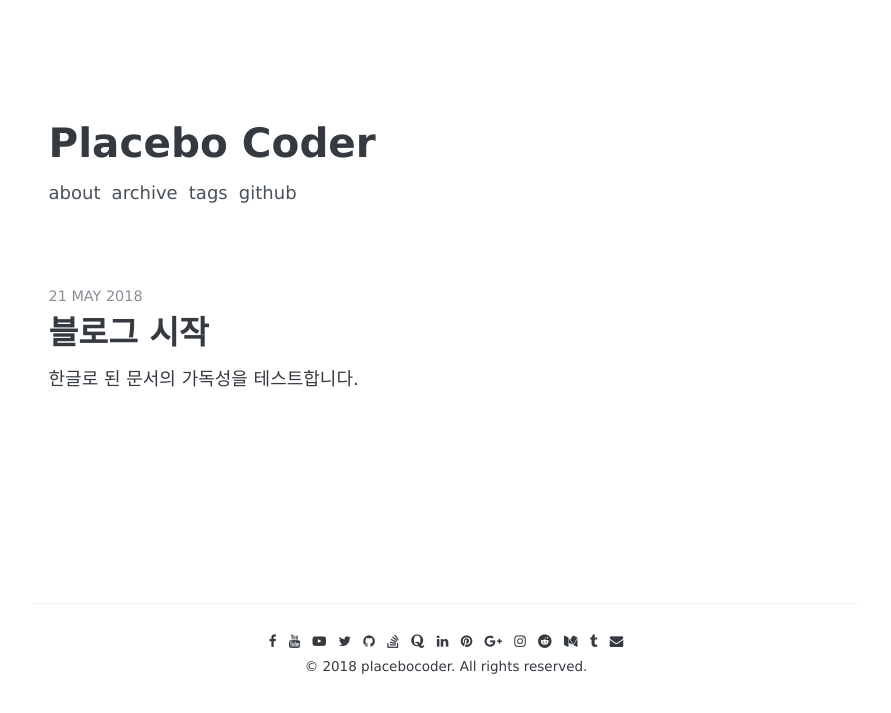
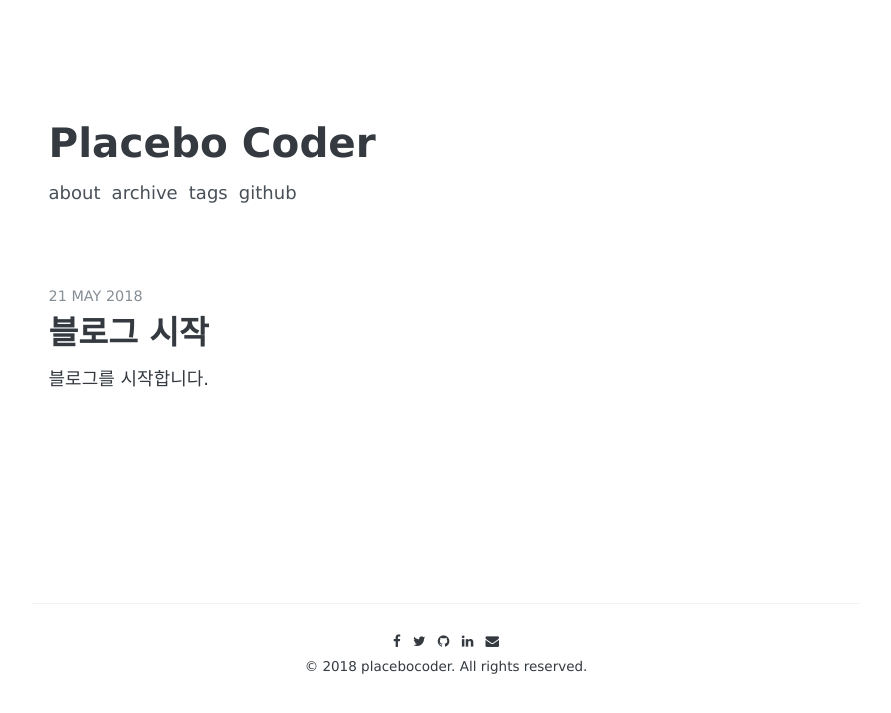
Before and after one commit to placebocoder/placebocoder.github.io, a Jekyll site: the page built from index.html, in a window 1280 px wide. Shown: the top 713 px of the page, without its empty margins (194-1085 px from the left). Built offline with Jekyll 4.4.1, drawn with Linux system fonts in a browser that asks for light colours; some web fonts are replaced; the list of posts is cut into pages by our own code; part of the change alters nothing that is shown.

Commit message:
configure blog

```diff
--- a/_config.yml
+++ b/_config.yml
@@ -3,19 +3,19 @@ name:               "Placebo Coder"
 
 author:
   facebook:         your-id
-  youtubeUser:      your-id
-  youtubeChannel:   your-id
+  #youtubeUser:      your-id
+  #youtubeChannel:   your-id
   twitter:          placebocoder
-  github:           your-id
-  stackoverflow:    your-id
-  quora:            your-id
+  github:           placebocoder
+  #stackoverflow:    your-id
+  #quora:            your-id
   linkedin:         your-id
-  pinterest:        your-id
-  googlePlus:       your-id
-  instagram:        your-id
-  reddit:           your-id
-  medium:           your-id
-  tumblr:           your-id
+  #pinterest:        your-id
+  #googlePlus:       your-id
+  #instagram:        your-id
+  #reddit:           your-id
+  #medium:           your-id
+  #tumblr:           your-id
   email:            placebo.coder@gmail.com
 
 copyright:
--- a/_posts/2018-05-21-open-blog.md
+++ b/_posts/2018-05-21-open-blog.md
@@ -1,8 +1,8 @@
 ---
 layout: post
 title: "블로그 시작"
-description: "한글로 된 문서의 가독성을 테스트합니다."
-date: 2018.05.21
+description: "블로그를 시작합니다."
+date: 2018-05-21
 tags: [블로그, Blog]
 comments: true
 share: false
```
